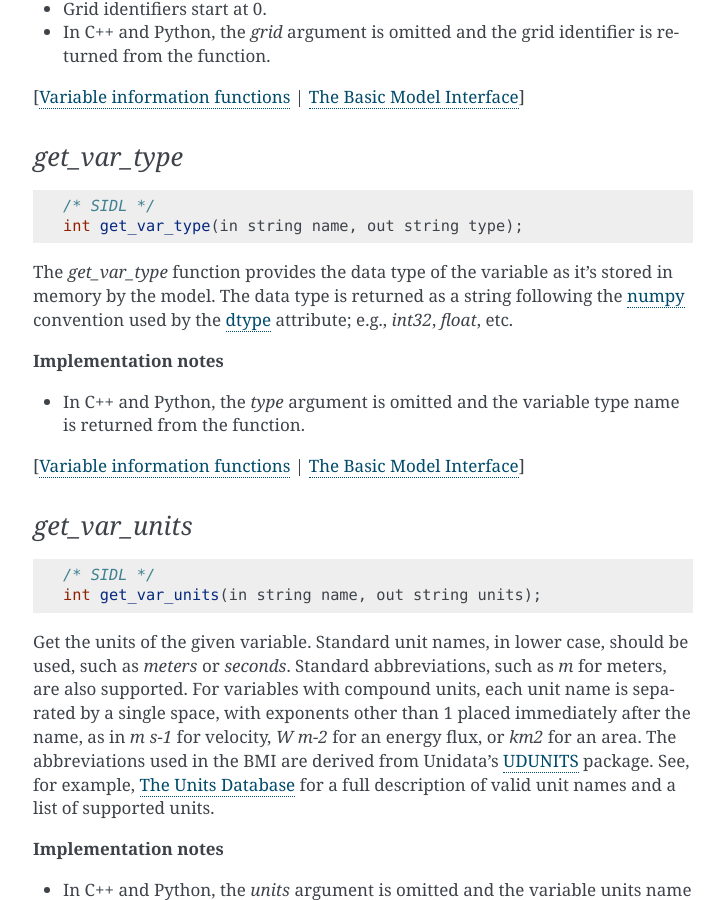
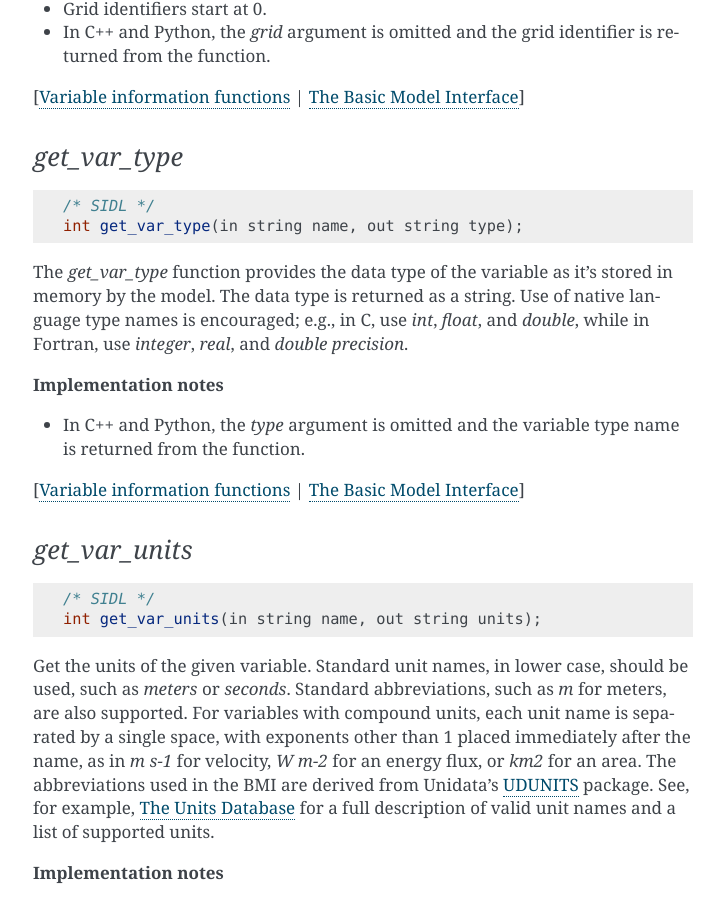
Before and after one commit to csdms/bmi, a Sphinx documentation site: the page built from docs/source/index.rst, in a window 1280 px wide and 900 px high, scrolled down 7832 px. Shown: the whole window, without its empty margins (387-1111 px from the left). Built offline with Sphinx 7.4.7, drawn with Linux system fonts in a browser that asks for light colours; formulas are drawn with MathJax 3.

Commit message:
Suggest use of native type names

```diff
--- a/docs/source/bmi.var_funcs.rst
+++ b/docs/source/bmi.var_funcs.rst
@@ -52,8 +52,10 @@ A model can have one or more grids.
 
 The `get_var_type` function provides the data type of the
 variable as it's stored in memory by the model.
-The data type is returned as a string following the :term:`numpy` convention
-used by the `dtype`_ attribute; e.g., `int32`, `float`, etc.
+The data type is returned as a string.
+Use of native language type names is encouraged;
+e.g., in C, use `int`, `float`, and `double`,
+while in Fortran, use `integer`, `real`, and `double precision`.
 
 **Implementation notes**
 
```
